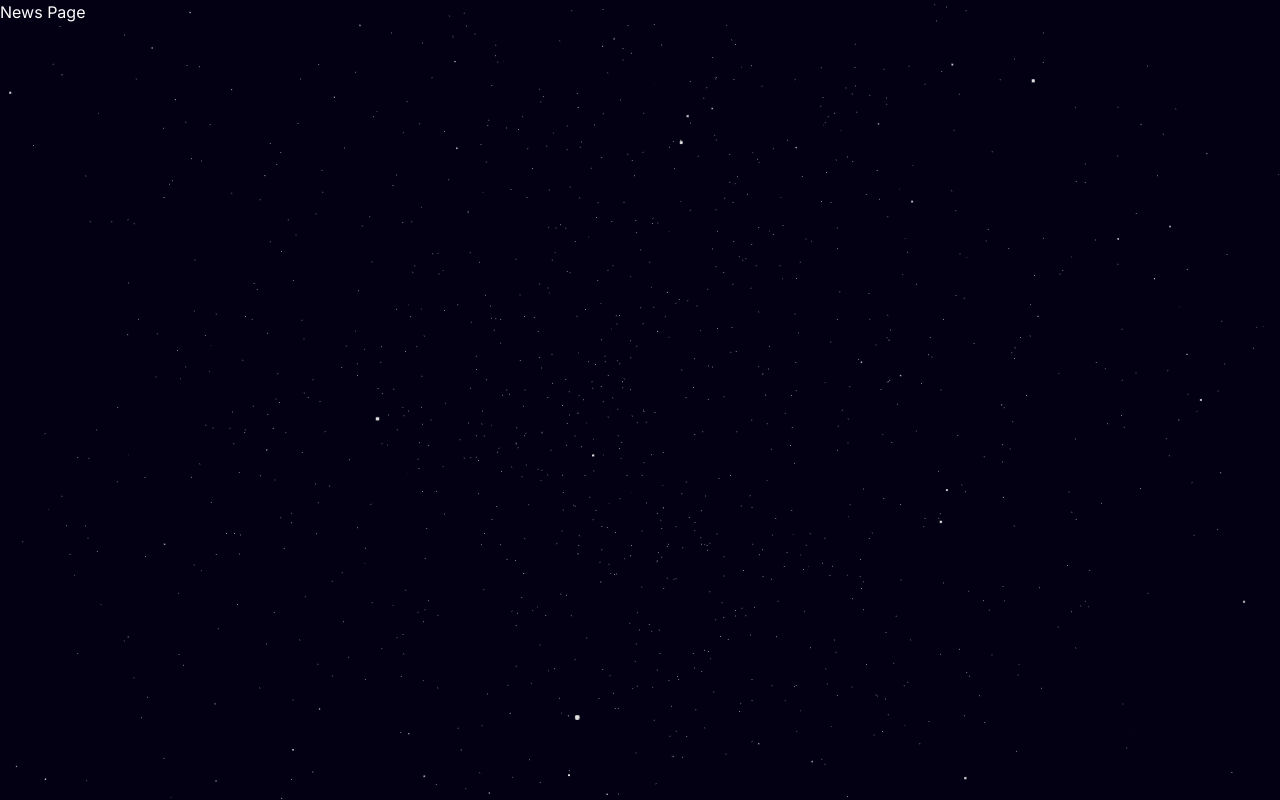
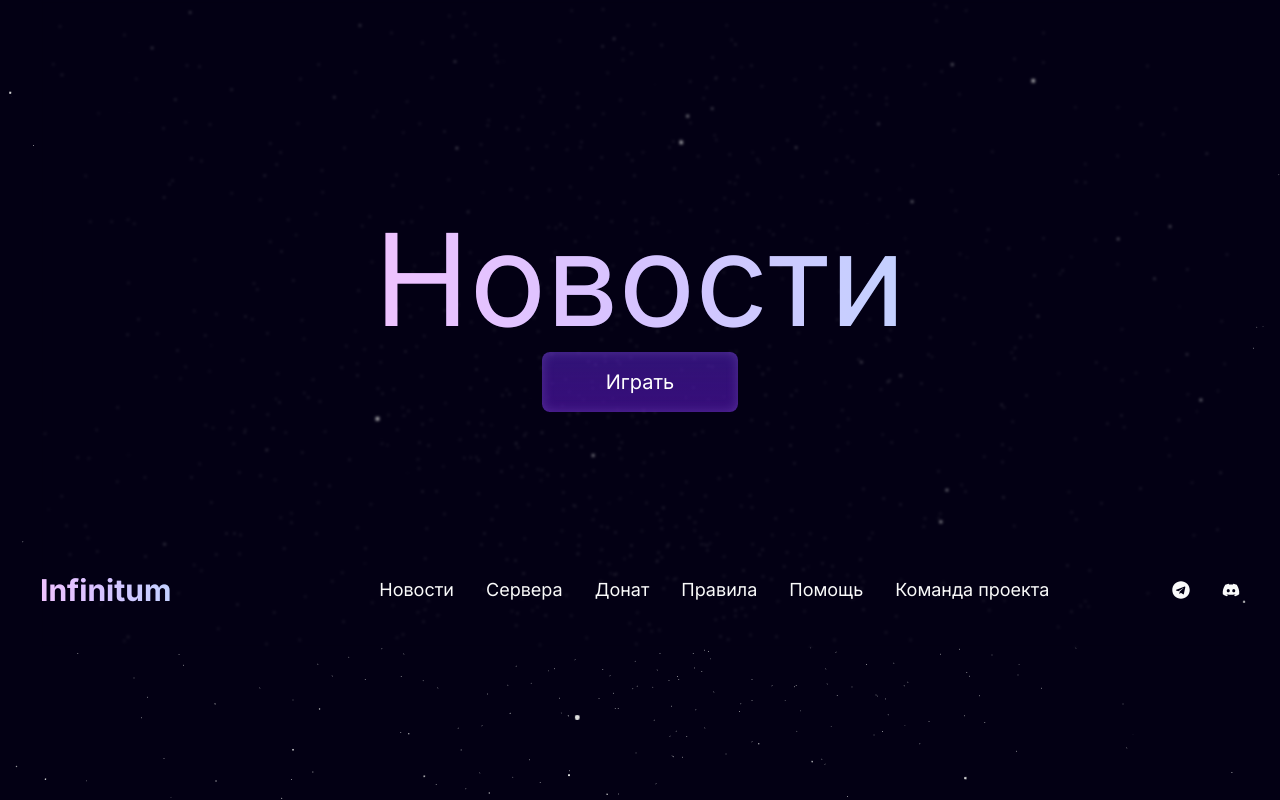
Before and after one commit to amazonooo/InfinitumWebsite, a Next.js app: page /news in a window 1280 px wide. Built offline with nearby package versions, Linux system fonts and the light colour scheme; a web font is replaced by a local one.

Commit message:
news section

```diff
--- /dev/null
+++ b/src/app/news/components/NewsHero.tsx
@@ -0,0 +1,14 @@
+'use client'
+
+import { FC } from 'react'
+import NewsHeroContent from './NewsHeroContent'
+
+const NewsHero: FC = () => {
+	return (
+		<div className='relative flex flex-col w-full h-full'>
+			<NewsHeroContent />
+		</div>
+	)
+}
+
+export default NewsHero
--- /dev/null
+++ b/src/app/news/components/NewsHeroContent.tsx
@@ -0,0 +1,31 @@
+import { FC } from 'react'
+import { motion } from 'framer-motion'
+import { slideInFromLeft, slideInFromTop } from '@/utils/motion'
+
+const NewsHeroContent: FC = () => {
+  return (
+		<motion.div
+			initial='hidden'
+			animate='visible'
+			className='flex items-center justify-center px-44 mt-52 w-full z-[20]'
+		>
+			<div className='flex flex-col w-full h-full justify-center items-center m-auto text-start'>
+				<motion.div
+					variants={slideInFromTop}
+					className='Welcome-box py-2 px-[7px]'
+				>
+					<h1 className='Welcome-text text-9xl'>Новости</h1>
+				</motion.div>
+
+				<motion.a
+					variants={slideInFromLeft(0.8)}
+					className='py-4 px-16 text-xl text-center rounded-lg cursor-pointer max-w-[200px] button-primary'
+				>
+					Играть
+				</motion.a>
+			</div>
+		</motion.div>
+	)
+}
+
+export default NewsHeroContent
--- a/src/app/news/page.tsx
+++ b/src/app/news/page.tsx
@@ -1,16 +1,20 @@
 import Footer from '@/components/layout/Footer'
+import Hero from '@/components/ui/hero/Hero'
+import NewsHero from './components/NewsHero'
 
 export default function NewsPage() {
   return (
-		<div className='h-full w-full'>
+		<div className='h-full w-full px-5 sm:px-10 flex flex-col'>
 			<div
-				className='isolate z-[50]'
+				className='flex flex-col gap-28 isolate z-[50]'
 				style={{
 					backdropFilter: 'blur(1.5px)',
 					transition: '0.45s cubic-bezier(0.6, 0.6, 0, 1) box-shadow',
 				}}
 			>
-				News Page
+				{/* <Hero /> */}
+				<NewsHero />
+				<Footer />
 			</div>
 		</div>
 	)
--- a/src/components/layout/Header.tsx
+++ b/src/components/layout/Header.tsx
@@ -10,7 +10,6 @@ const Header: FC = () => {
         backgroundImage: 'url(/header.png)'
       }}> */}
       <FloatingNav navButtons={navButtons} navItems={navItems} />
-      {/* <Hero /> */}
     </header>
   )
 }
--- a/src/components/ui/header/FloatingNav.tsx
+++ b/src/components/ui/header/FloatingNav.tsx
@@ -40,7 +40,7 @@ export const FloatingNav = ({
 		if (typeof current === 'number') {
 			let direction = current! - scrollYProgress.getPrevious()!
 
-			if (scrollYProgress.get() < 0.12) {
+			if (scrollYProgress.get() < 0.2) {
 				// also set true for the initial state
 				setVisible(true)
 			} else {
```
